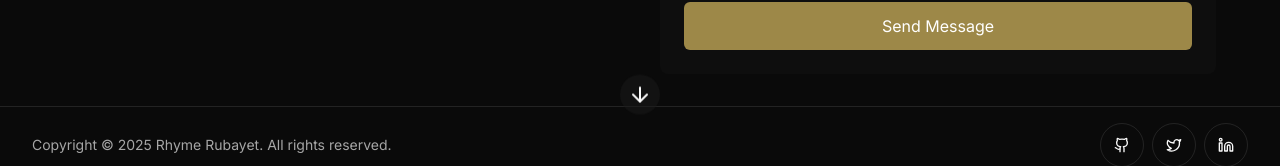
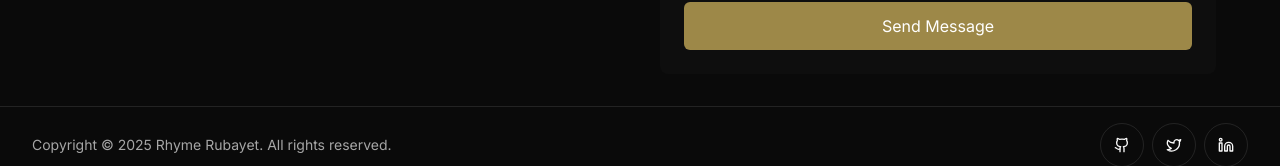
Before and after one commit to rubayet211/portfolio, a Next.js app: page /contact in a window 1280 px wide. Shown: the part 636-802 px from the top of the page. Built offline with nearby package versions, Linux system fonts and the light colour scheme.

Commit message:
Conditionally render ScrollArrow component based on pathname

```diff
--- a/src/app/clientLayout.js
+++ b/src/app/clientLayout.js
@@ -19,7 +19,7 @@ export default function ClientLayout({ children }) {
                 {children}
             </main>
             <Footer />
-            <ScrollArrow />
+            {pathname !== '/contact' && <ScrollArrow />}
         </body>
     );
 }
```
